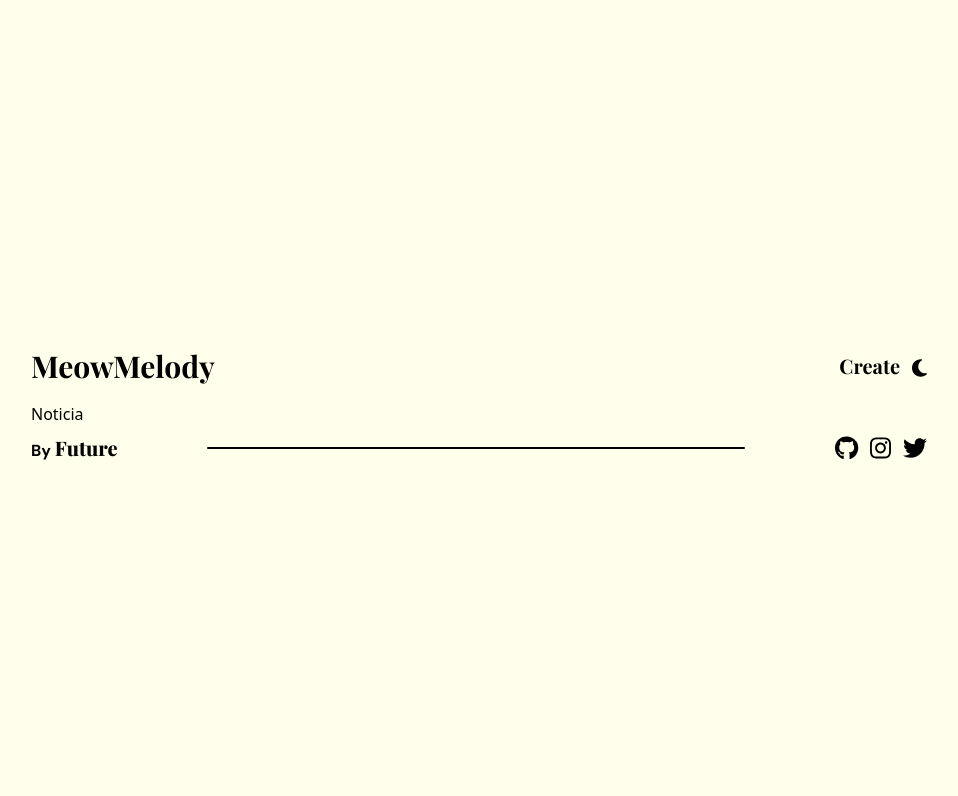
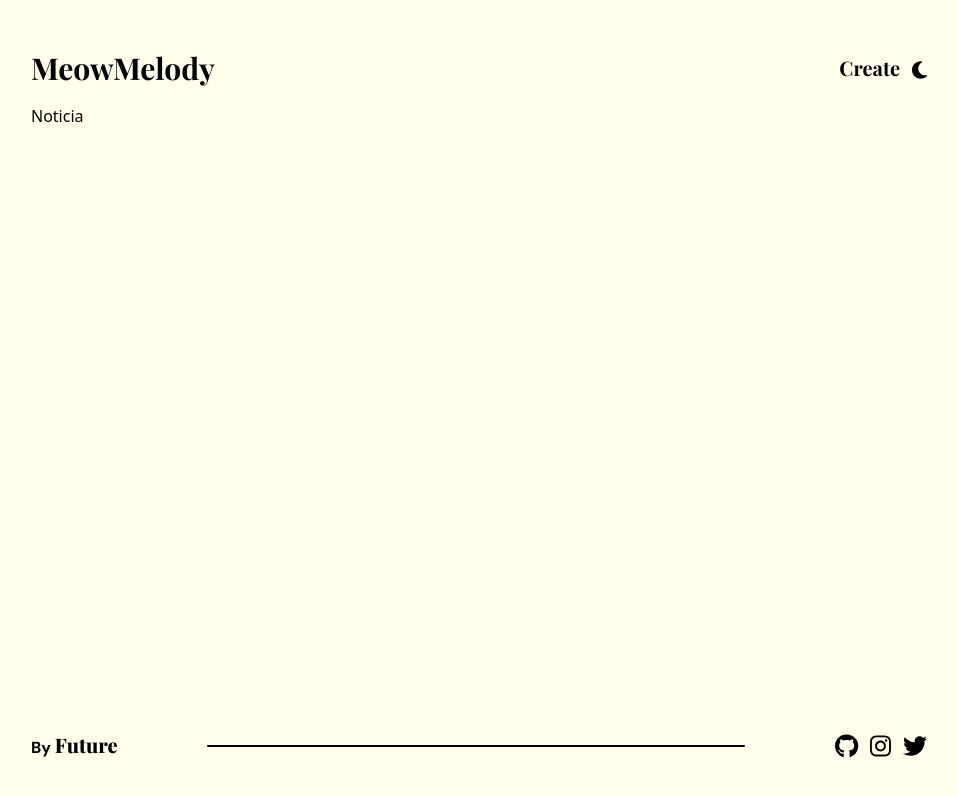
Before and after one commit to Jkose7/Blog-MeowMelody, a React (Vite) app: page /news/1 in a window 1280 px wide. Shown: the top 796 px of the page, without its empty margins (161-1119 px from the left). Built offline with nearby package versions, Linux system fonts and the light colour scheme; a web font is replaced by a local one.

Commit message:
Cambio en las alturas

```diff
--- a/src/App.jsx
+++ b/src/App.jsx
@@ -13,7 +13,7 @@ function App() {
   return (
     <NewProviter>
       <ThemeProviter>
-        <main className="bg-primary-color dark:bg-second-color -z-10 w-full h-[100vh] flex flex-col justify-center py-10 md:px-16 lg:px-28 xl:px-48 2xl:px-80 gap-2">
+        <main className="bg-primary-color dark:bg-second-color -z-10 w-full min-h-screen flex flex-col justify-center py-10 md:px-16 lg:px-28 xl:px-48 2xl:px-80 gap-2">
           <Nav />
 
           <Routes>
--- a/src/components/footer.jsx
+++ b/src/components/footer.jsx
@@ -3,7 +3,7 @@ import { faGithub, faInstagram, faTwitter } from "@fortawesome/free-brands-svg-i
 
 export function Footer() {
     return (
-        <section className="flex items-center">
+        <section className="flex h-full items-center mt-auto">
             <footer className="bg-transparent w-full items-center flex justify-between dark:text-primary-color">
                 <div className="">
                     <h1 className="font-text-alt font-bold">By <span className="text-xl font-titulos font-extrabold">
--- a/src/components/nav.jsx
+++ b/src/components/nav.jsx
@@ -11,7 +11,6 @@ export function Nav() {
     const toggleTheme = useChangeThemeContext()
 
     return (
-        <section className="">
         <nav className="bg-transparent flex justify-between font-titulos font-bold items-center text-black dark:text-primary-color h-14">
             <Link className="text-3xl z-10" to="/">
                 MeowMelody
@@ -24,7 +23,6 @@ export function Nav() {
                 <ChangeTheme theme={theme} toggleTheme={toggleTheme}></ChangeTheme>
             </div>
         </nav>
-        </section>
     )
 }
 
--- a/src/pages/index.jsx
+++ b/src/pages/index.jsx
@@ -9,7 +9,7 @@ export function Index() {
     const datos = useNewContext()
 
     return (
-        <>
+        <div className="flex flex-col h-screen w-full gap-2">
             <section className="flex flex-col h-1/2">
                 {/* Contenedor grande */}
                 {datos.length >= 1 &&
@@ -35,7 +35,7 @@ export function Index() {
                                 }
                             </div>
 
-                            <div className="w-full h-full flex flex-col p-4">
+                            <div className="w-full h-1/2 flex flex-col p-4">
 
                                 <div className="w-full h-5/6 flex flex-col gap-4">
                                     <div className="w-full text-3xl font-titulos font-bold flex items-center">
@@ -74,9 +74,6 @@ export function Index() {
                     <NoNewContent key={index} />
                 ))}
             </div>
-
-        </>
-
-
+        </div>
     )
 }
```
Lines whose indentation alone changed are shown as unchanged.
